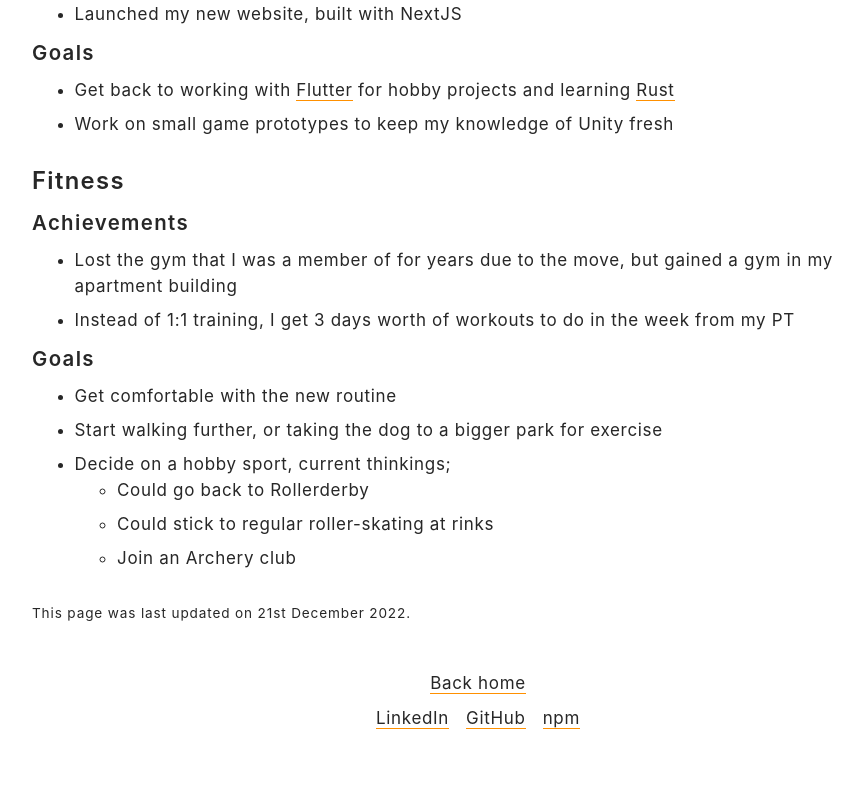
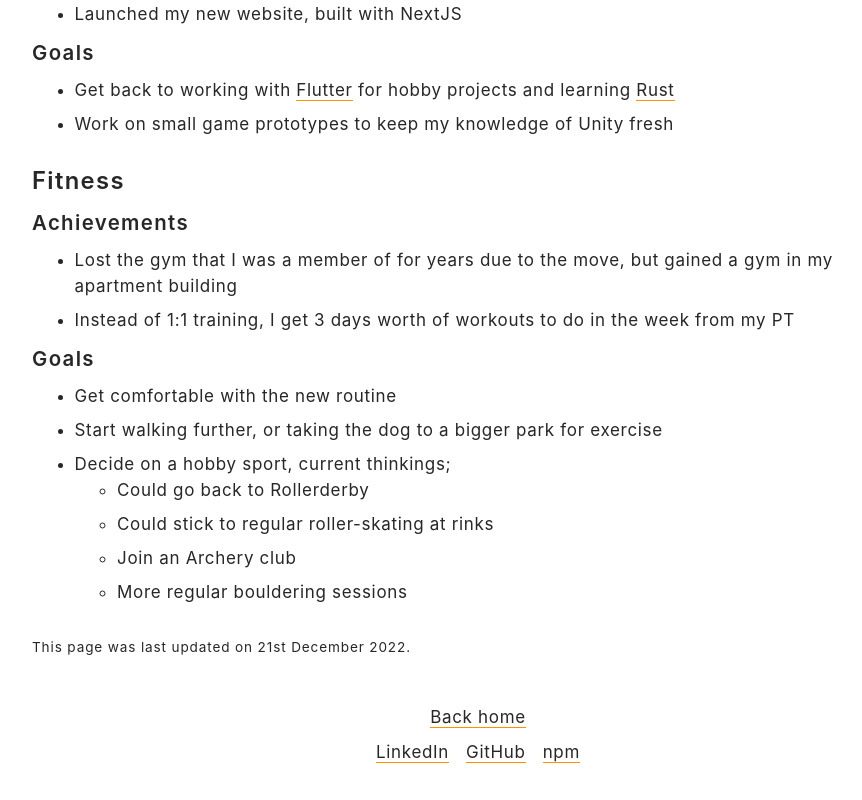
Before and after one commit to jondeaves/jondeaves, a Next.js app: page /now in a window 1280 px wide. Shown: the part 1003-1803 px from the top of the page, without its empty margins (162-1024 px from the left). Before the commit the page ends 1769 px from the top, so only its background shows below. Built offline with nearby package versions, Linux system fonts and the light colour scheme.

Commit message:
feat: add extra fitness goal

```diff
--- a/pages/now.tsx
+++ b/pages/now.tsx
@@ -127,6 +127,7 @@ const Now: NextPage = () => {
               <li>Could go back to Rollerderby</li>
               <li>Could stick to regular roller-skating at rinks</li>
               <li>Join an Archery club</li>
+              <li>More regular bouldering sessions</li>
             </ul>
           </li>
         </ul>
```
